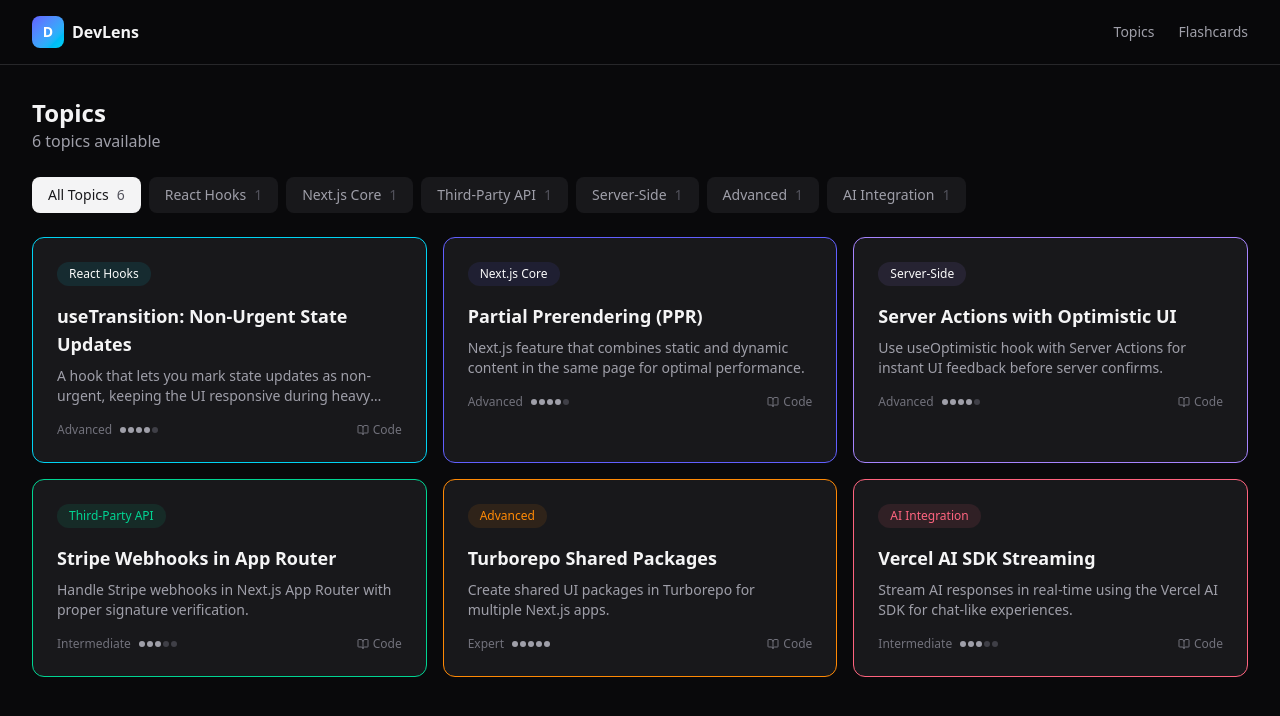
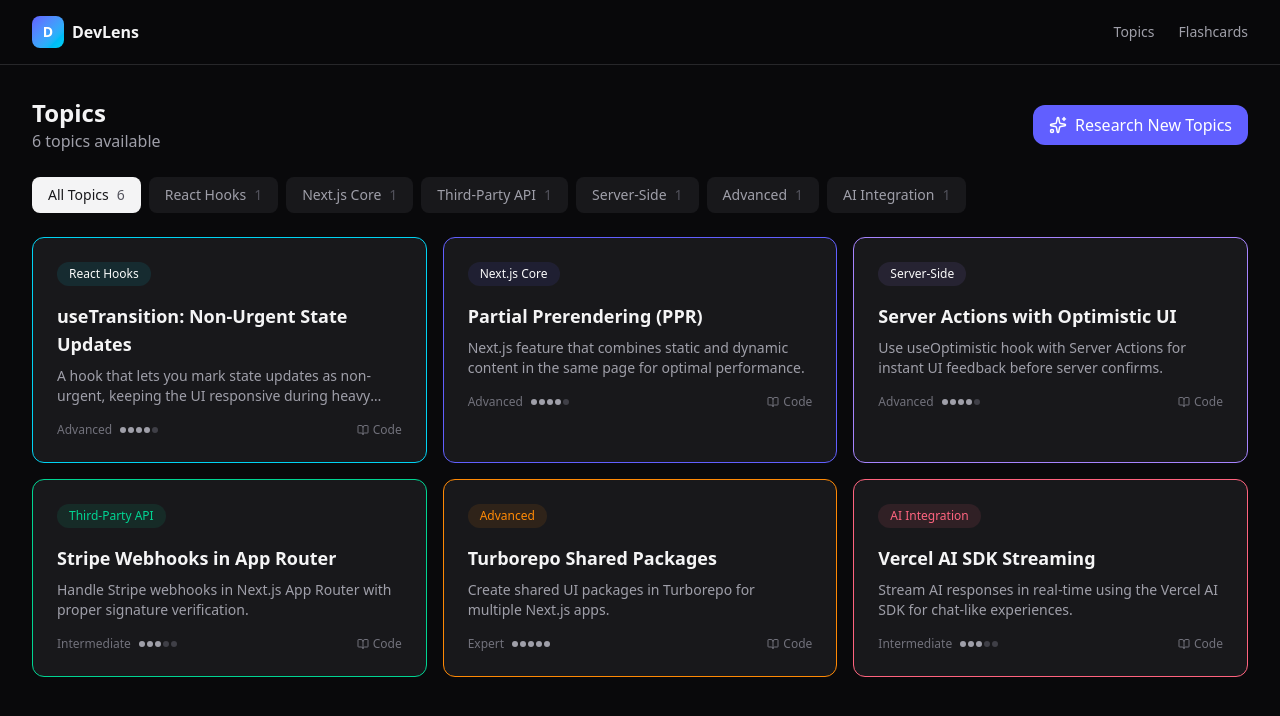
Before and after one commit to bijbrin/flashcard, a Next.js app in the folder my-app/: page /topics in a window 1280 px wide. Shown: the top 716 px of the page. Built offline with nearby package versions, Linux system fonts and the light colour scheme; no server answers; the database is empty.

Commit message:
Add research button and twice-daily cron schedule (7am/7pm)

```diff
--- /dev/null
+++ b/my-app/src/app/api/research/route.ts
@@ -0,0 +1,80 @@
+import { NextResponse } from 'next/server';
+import { researchNewTopics } from '@/lib/agents/cronResearcher';
+import { generateFlashcardsForTopics } from '@/lib/agents/flashcardEngine';
+import { insertTopic, insertFlashcard } from '@/lib/queries';
+import { CATEGORY_CONFIG, Category } from '@/types';
+
+const TARGET_PER_CATEGORY = 2; // 2 topics per category = 12 total
+const CATEGORIES: Category[] = [
+  'react-hooks',
+  'nextjs-core',
+  'third-party-api',
+  'server-side',
+  'advanced',
+  'ai-integration'
+];
+
+/**
+ * Research and add new topics with balanced distribution
+ */
+export async function POST(request: Request) {
+  // Verify secret
+  const authHeader = request.headers.get('authorization');
+  const expectedSecret = process.env.CRON_SECRET;
+
+  if (expectedSecret && authHeader !== `Bearer ${expectedSecret}`) {
+    return NextResponse.json({ error: 'Unauthorized' }, { status: 401 });
+  }
+
+  try {
+    console.log('Starting research job...');
+
+    const results: { category: string; topics: string[] }[] = [];
+
+    // Research for each category
+    for (const category of CATEGORIES) {
+      console.log(`Researching ${category}...`);
+
+      const topics = await researchNewTopics(category, TARGET_PER_CATEGORY);
+      const addedTopics: string[] = [];
+
+      for (const topicData of topics) {
+        try {
+          // Insert topic
+          const topic = await insertTopic({
+            ...topicData,
+            category,
+            slug: topicData.title.toLowerCase().replace(/[^a-z0-9]+/g, '-'),
+          });
+
+          addedTopics.push(topic.title);
+
+          // Generate and insert flashcards
+          const flashcards = await generateFlashcardsForTopics([topic]);
+          for (const flashcard of flashcards) {
+            await insertFlashcard({ ...flashcard, topic_id: topic.id });
+          }
+        } catch (e) {
+          console.error(`Failed to insert topic: ${topicData.title}`, e);
+        }
+      }
+
+      results.push({ category, topics: addedTopics });
+    }
+
+    const totalAdded = results.reduce((sum, r) => sum + r.topics.length, 0);
+
+    return NextResponse.json({
+      success: true,
+      topics_added: totalAdded,
+      details: results,
+      timestamp: new Date().toISOString(),
+    });
+  } catch (error) {
+    console.error('Research error:', error);
+    return NextResponse.json(
+      { error: 'Research job failed', details: String(error) },
+      { status: 500 }
+    );
+  }
+}
--- a/my-app/src/app/topics/TopicsPageClient.tsx
+++ b/my-app/src/app/topics/TopicsPageClient.tsx
@@ -4,6 +4,7 @@ import { useState } from 'react';
 import { TopicCard } from '@/components/TopicCard';
 import { CategoryFilter } from '@/components/CategoryFilter';
 import { Category, Topic } from '@/types';
+import { Sparkles, Loader2 } from 'lucide-react';
 
 interface TopicsPageClientProps {
   initialTopics: Topic[];
@@ -11,19 +12,60 @@ interface TopicsPageClientProps {
 
 export function TopicsPageClient({ initialTopics }: TopicsPageClientProps) {
   const [activeCategory, setActiveCategory] = useState<Category | 'all'>('all');
+  const [topics, setTopics] = useState<Topic[]>(initialTopics);
+  const [isResearching, setIsResearching] = useState(false);
+  const [researchResult, setResearchResult] = useState<{ success?: boolean; message?: string } | null>(null);
 
   const filteredTopics = activeCategory === 'all'
-    ? initialTopics
-    : initialTopics.filter(t => t.category === activeCategory);
+    ? topics
+    : topics.filter(t => t.category === activeCategory);
 
   const categoryCounts = {
-    all: initialTopics.length,
-    'react-hooks': initialTopics.filter(t => t.category === 'react-hooks').length,
-    'nextjs-core': initialTopics.filter(t => t.category === 'nextjs-core').length,
-    'third-party-api': initialTopics.filter(t => t.category === 'third-party-api').length,
-    'server-side': initialTopics.filter(t => t.category === 'server-side').length,
-    'advanced': initialTopics.filter(t => t.category === 'advanced').length,
-    'ai-integration': initialTopics.filter(t => t.category === 'ai-integration').length,
+    all: topics.length,
+    'react-hooks': topics.filter(t => t.category === 'react-hooks').length,
+    'nextjs-core': topics.filter(t => t.category === 'nextjs-core').length,
+    'third-party-api': topics.filter(t => t.category === 'third-party-api').length,
+    'server-side': topics.filter(t => t.category === 'server-side').length,
+    'advanced': topics.filter(t => t.category === 'advanced').length,
+    'ai-integration': topics.filter(t => t.category === 'ai-integration').length,
+  };
+
+  const handleResearch = async () => {
+    setIsResearching(true);
+    setResearchResult(null);
+
+    try {
+      const response = await fetch('/api/research', {
+        method: 'POST',
+        headers: {
+          'Content-Type': 'application/json',
+          'Authorization': 'Bearer dev-secret',
+        },
+      });
+
+      const data = await response.json();
+
+      if (data.success) {
+        setResearchResult({
+          success: true,
+          message: `Added ${data.topics_added} new topics! Refresh to see them.`,
+        });
+        // Refresh topics after a delay
+        setTimeout(() => window.location.reload(), 2000);
+      } else {
+        setResearchResult({
+          success: false,
+          message: data.error || 'Research failed',
+        });
+      }
+    } catch (error) {
+      setResearchResult({
+        success: false,
+        message: 'Network error',
+      });
+    } finally {
+      setIsResearching(false);
+    }
   };
 
   return (
@@ -35,7 +77,31 @@ export function TopicsPageClient({ initialTopics }: TopicsPageClientProps) {
             {filteredTopics.length} topic{filteredTopics.length !== 1 ? 's' : ''} available
           </p>
         </div>
+
+        <button
+          onClick={handleResearch}
+          disabled={isResearching}
+          className="inline-flex items-center gap-2 px-4 py-2 bg-indigo-500 hover:bg-indigo-600 disabled:bg-indigo-500/50 text-white font-medium rounded-xl transition-colors"
+        >
+          {isResearching ? (
+            <>
+              <Loader2 size={18} className="animate-spin" />
+              Researching...
+            </>
+          ) : (
+            <>
+              <Sparkles size={18} />
+              Research New Topics
+            </>
+          )}
+        </button>
       </div>
+
+      {researchResult && (
+        <div className={`p-4 rounded-xl ${researchResult.success ? 'bg-emerald-500/10 border border-emerald-500/20 text-emerald-400' : 'bg-red-500/10 border border-red-500/20 text-red-400'}`}>
+          {researchResult.message}
+        </div>
+      )}
 
       <CategoryFilter
         activeCategory={activeCategory}
--- a/my-app/src/lib/agents/cronResearcher.ts
+++ b/my-app/src/lib/agents/cronResearcher.ts
@@ -1,43 +1,59 @@
 import { researchGitHubTopics } from './kimi';
-import { Topic } from '@/types';
+import { Category } from '@/types';
 
-const GITHUB_RESEARCH_QUERIES = [
-  'Next.js App Router performance issues 2025',
-  'React Server Components common mistakes',
-  'Next.js middleware authentication patterns',
-  'React hooks performance optimization',
-  'Next.js caching strategies production',
-];
+const CATEGORY_QUERIES: Record<Category, string[]> = {
+  'react-hooks': [
+    'React hooks performance patterns 2025',
+    'useTransition useDeferredValue real world',
+    'custom hooks composition patterns',
+  ],
+  'nextjs-core': [
+    'Next.js App Router patterns 2025',
+    'Partial Prerendering PPR production',
+    'Next.js middleware authentication',
+  ],
+  'third-party-api': [
+    'Stripe webhooks Next.js App Router',
+    'Clerk auth advanced patterns',
+    'Prisma Supabase integration',
+  ],
+  'server-side': [
+    'Server Actions mutations patterns',
+    'React Server Components data fetching',
+    'Edge Runtime vs Node.js trade-offs',
+  ],
+  'advanced': [
+    'Turborepo monorepo patterns 2025',
+    'Next.js Web Vitals optimization',
+    'React testing patterns Playwright',
+  ],
+  'ai-integration': [
+    'Vercel AI SDK streaming patterns',
+    'RAG implementation Next.js',
+    'OpenAI streaming React Suspense',
+  ],
+};
 
 /**
- * Research GitHub for new topics and patterns
+ * Research new topics for a specific category
  */
-export async function researchNewTopics(): Promise<Partial<Topic>[]> {
-  const allTopics: Partial<Topic>[] = [];
+export async function researchNewTopics(
+  category: Category,
+  count: number = 2
+): Promise<any[]> {
+  const queries = CATEGORY_QUERIES[category];
+  const query = queries[Math.floor(Math.random() * queries.length)];
 
-  // Pick a random query for this run
-  const query = GITHUB_RESEARCH_QUERIES[Math.floor(Math.random() * GITHUB_RESEARCH_QUERIES.length)];
-
-  try {
-    console.log(`Researching GitHub: ${query}`);
+  console.log(`Researching ${category}: ${query}`);
 
   const result = await researchGitHubTopics(query);
 
-    if (result.topics?.length) {
-      const topics = result.topics.map((t: any) => ({
+  // Return up to 'count' topics
+  return (result.topics || []).slice(0, count).map((t: any) => ({
     ...t,
-        id: crypto.randomUUID(),
-        slug: t.title.toLowerCase().replace(/[^a-z0-9]+/g, '-'),
+    category,
     source_urls: ['https://github.com'],
     created_at: new Date().toISOString(),
     updated_at: new Date().toISOString(),
   }));
-
-      allTopics.push(...topics);
 }
-  } catch (error) {
-    console.error('Error researching GitHub:', error);
-  }
-
-  return allTopics;
-}
```
Also changed, not shown: 2 other files (tests, documents, lock files or other folders). Lines whose indentation alone changed are shown as unchanged.
